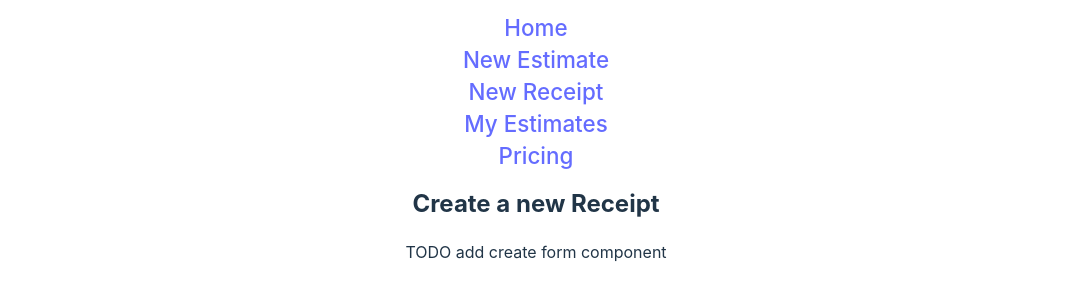
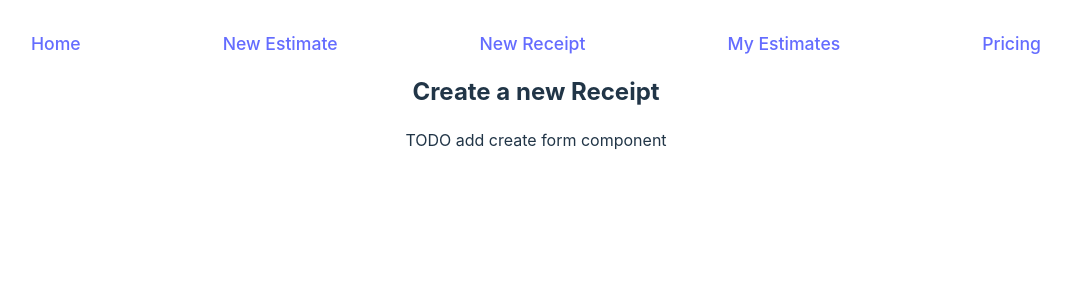
Before and after one commit to codeconcept/receipt-maker, a React (Vite) app: page /new-receipt in a window 1280 px wide. Shown: the top 300 px of the page, without its empty margins (104-1175 px from the left). Built offline with nearby package versions, Linux system fonts and the light colour scheme.

Commit message:
Nav menu responsive

```diff
--- a/src/App.css
+++ b/src/App.css
@@ -1,21 +1,52 @@
 #root {
   height: 100vh;
+  width: 90vw;
   max-width: 1280px;
   margin: 0 auto;
   text-align: center;
 }
 
-h3 {
-  font-size: 1.5rem;
+a,
+a:visited {
+  color: #777;
+  font-size: 1.4rem;
 }
 
+@media screen and (max-width: 768px) {
   .navbar {
     padding-top: 1rem;
     display: grid;
     grid-template-rows: repeat(4, 1fr);
     gap: 0.5rem;
   }
-a, a:visited {
+
+  a,
+  a:visited {
     color: #777;
-  font-size: 1.4rem;
+    font-size: 1.1rem;
   }
+
+  h3 {
+    font-size: 1.2rem;
+  }
+}
+
+@media screen and (min-width: 768px) {
+  .navbar {
+    margin-top: 2rem;
+    display: flex;
+    flex-direction: row;
+    justify-content: space-around;
+    align-items: center;
+  }
+
+  a,
+  a:visited {
+    color: #777;
+    font-size: 1.1rem;
+  }
+
+  h3 {
+    font-size: 1.5rem;
+  }
+}
--- a/src/components/EstimateForm.module.css
+++ b/src/components/EstimateForm.module.css
@@ -1,6 +1,7 @@
 .form {
   display: grid;
   grid-template-rows: auto;
+  justify-items: center;
   --font-size: 1.2rem;
   --font-size-smaller: 1rem;
 }
```
Lines whose indentation alone changed are shown as unchanged.
